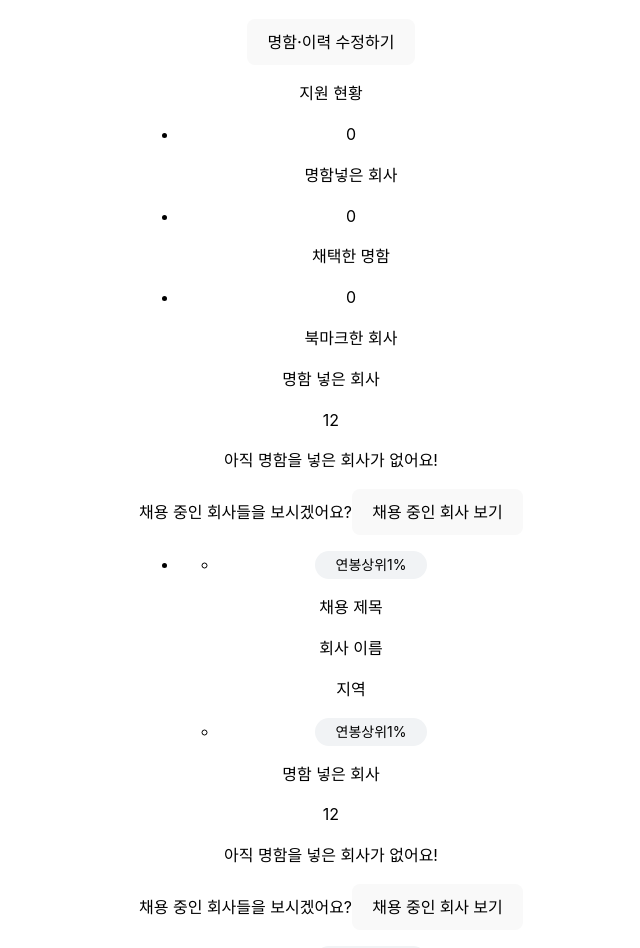
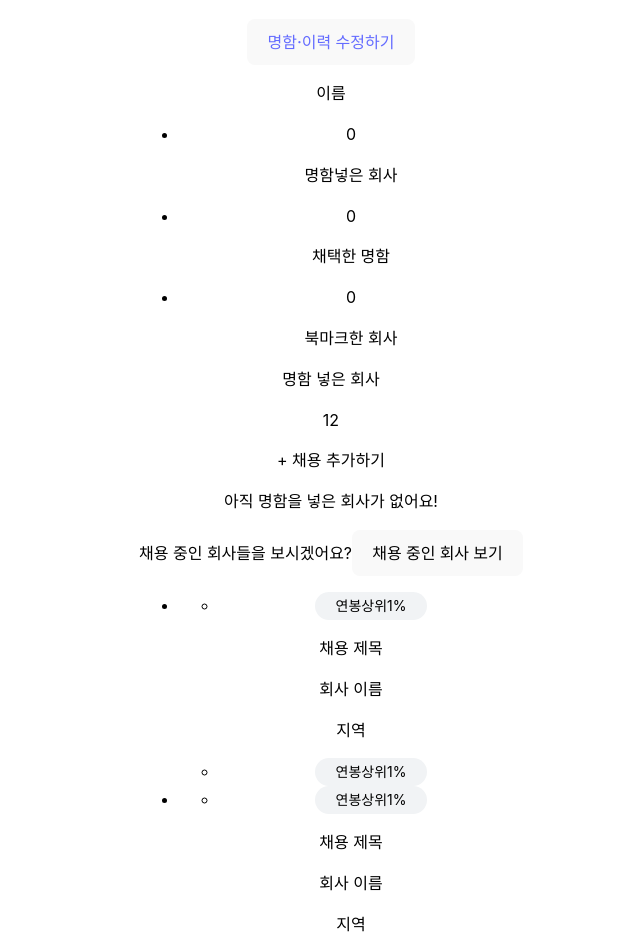
Before and after one commit to heoh06/freehaeyo, a React (Vite) app in the folder freehaeyo/: page /mypage in a window 1280 px wide. Shown: the part 424-1372 px from the top of the page, without its empty margins (309-949 px from the left). Built offline with nearby package versions, Linux system fonts and the light colour scheme.

Commit message:
feat:회사 마이페이지 마크업 완료&프리랜서 마이페이지 안 컴포넌트 분리 및 링크 삽입

```diff
--- a/freehaeyo/src/App.jsx
+++ b/freehaeyo/src/App.jsx
@@ -6,7 +6,8 @@ import SignUp from './Pages/SignUp';
 import Login from './Pages/Login';
 import Hire from './Pages/Hire';
 import HireInfo from './Pages/HireInfo'
-import MyPageFreelancer from './Pages/MyPageFreelancer';
+import MypageFreelancer from './Pages/MypageFreelancer';
+import MypageCompany from './Pages/MypageCompany';
 
 import { BrowserRouter, Route, Routes } from 'react-router-dom';
 
@@ -21,7 +22,8 @@ function App() {
         <Route path="/login" element={<Login/>}></Route>
         <Route path="/hire" element={<Hire/>}></Route>
         <Route path="/hireInfo" element={<HireInfo/>}></Route>
-        <Route path="/mypage" element={<MyPageFreelancer/>}></Route>
+        <Route path="/mypage" element={<MypageFreelancer/>}></Route>
+        <Route path="/mypagec" element={<MypageCompany/>}></Route>
       </Routes>
     </BrowserRouter>
   )
--- /dev/null
+++ b/freehaeyo/src/Components/Common/MyPage/HiringSummaryCard.jsx
@@ -0,0 +1,17 @@
+import Tag from "../Tag";
+
+function HiringSummaryCard(){
+    return(
+        <li>
+            <ul><Tag/></ul>
+            <div>
+                <p>채용 제목</p>
+                <p>회사 이름</p>
+                <p>지역</p>
+            </div>
+            <button>받은 명함 보기</button>
+        </li>
+    )
+}
+
+export default HiringSummaryCard;
--- a/freehaeyo/src/Components/Common/MyPage/InfoBox.jsx
+++ b/freehaeyo/src/Components/Common/MyPage/InfoBox.jsx
@@ -1,15 +1,22 @@
 import NoContentBox from "./NoContentBox";
 import HireSummaryCard from "./HireSummaryCard";
+import HiringSummaryCard from "./HiringSummaryCard";
 
 function InfoBox(){
     return(
         <div>
-            <p>명함 넣은 회사</p>
-            <span>12</span>
+            <div>
+                <p>명함 넣은 회사</p>
+                <span>12</span>
+            </div>
+            <div>
+                <p>+ 채용 추가하기</p>
+            </div>
             <div>
                 <NoContentBox/>
                 <ul>
                     <HireSummaryCard/>
+                    <HiringSummaryCard/>
                 </ul>
                 <div/>
             </div>
--- /dev/null
+++ b/freehaeyo/src/Components/Common/MyPage/InfoSummaryBox.jsx
@@ -0,0 +1,14 @@
+function InfoSummaryBox(){
+    return(
+        <div>
+            <p>이름</p>
+            <ul>
+                <li><span>0</span><p>명함넣은 회사</p></li>
+                <li><span>0</span><p>채택한 명함</p></li>
+                <li><span>0</span><p>북마크한 회사</p></li>
+            </ul>
+        </div>
+    )
+}
+
+export default InfoSummaryBox;
--- /dev/null
+++ b/freehaeyo/src/Pages/MypageCompany.jsx
@@ -0,0 +1,41 @@
+import Header from '../Components/Common/Header';
+import Tag from '../Components/Common/Tag';
+import InfoSummaryBox from '../Components/Common/MyPage/InfoSummaryBox';
+import InfoBox from '../Components/Common/MyPage/InfoBox';
+import {Link} from 'react-router-dom';
+
+function MypageCompany(){
+    return(
+        <>
+            <Header/>
+            <div>
+                <h3>마이페이지</h3>
+                <main>
+                    <section>
+                        <div>
+                            <p>회사 정보</p>
+                            <p>회사 이름</p>
+                            <p>000 0000 0000</p>
+                            <p>e-mail</p>
+                        </div>
+                        <div>
+                            <p>회사소개</p>
+                            <p>회사 소개 내용</p>
+                            <ul>
+                                <Tag/>
+                            </ul>
+                        </div>
+                        <button><Link to="/changecompanyinfo">회사 정보 수정하기</Link></button>
+                    </section>
+                    <section>
+                        <InfoSummaryBox/>
+                        <InfoBox/>
+                        <InfoBox/>
+                    </section>
+                </main>
+            </div>
+        </>
+    )
+}
+
+export default MypageCompany;
--- a/freehaeyo/src/Pages/MypageFreelancer.jsx
+++ b/freehaeyo/src/Pages/MypageFreelancer.jsx
@@ -1,5 +1,8 @@
 import NameCard from '../Components/Common/NameCard';
 import InfoBox from '../Components/Common/MyPage/InfoBox';
+import InfoSummaryBox from '../Components/Common/MyPage/InfoSummaryBox';
+
+import {Link} from 'react-router-dom';
 
 function MypageFreelancer(){
     return(
@@ -14,18 +17,11 @@ function MypageFreelancer(){
                             <ul>
                                 <li>이력</li>
                             </ul>
-                            <button>명함·이력 수정하기</button>
+                            <button><Link to="/changeuserinfo">명함·이력 수정하기</Link></button>
                         </div>
                     </section>
                     <section>
-                        <div>
-                            <p>지원 현황</p>
-                            <ul>
-                                <li><span>0</span><p>명함넣은 회사</p></li>
-                                <li><span>0</span><p>채택한 명함</p></li>
-                                <li><span>0</span><p>북마크한 회사</p></li>
-                            </ul>
-                        </div>
+                        <InfoSummaryBox/>
                         <InfoBox/>
                         <InfoBox/>
                     </section>
```
